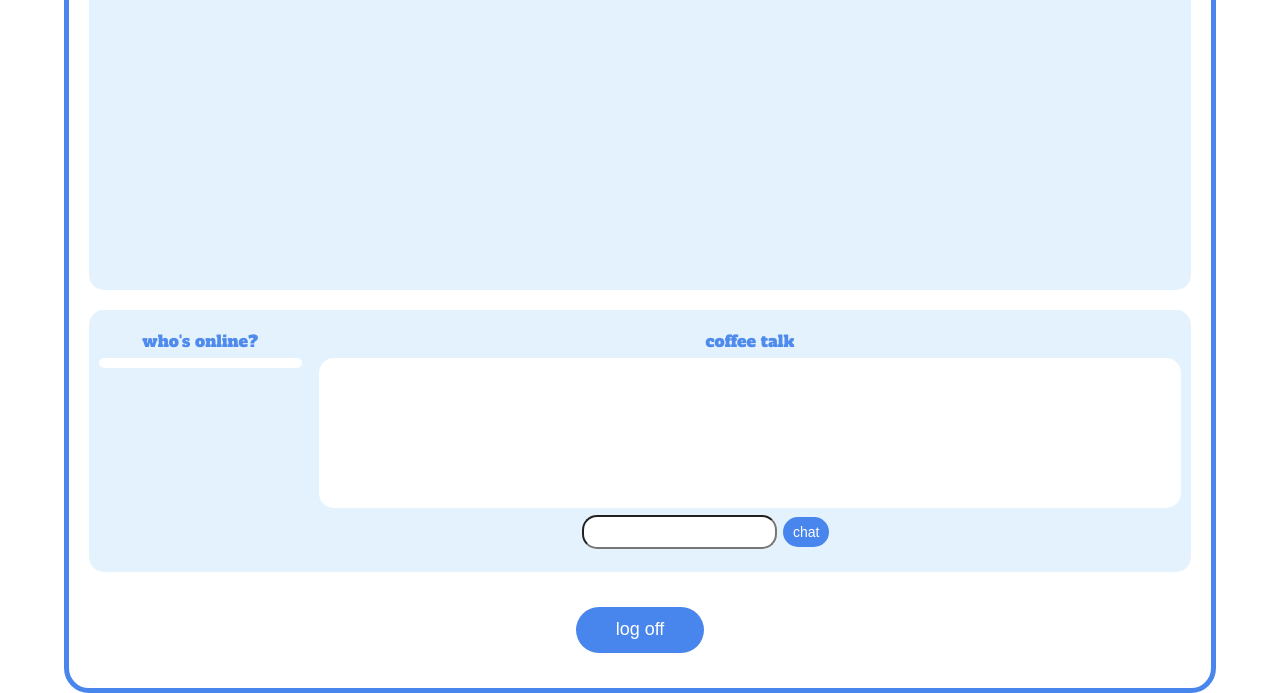
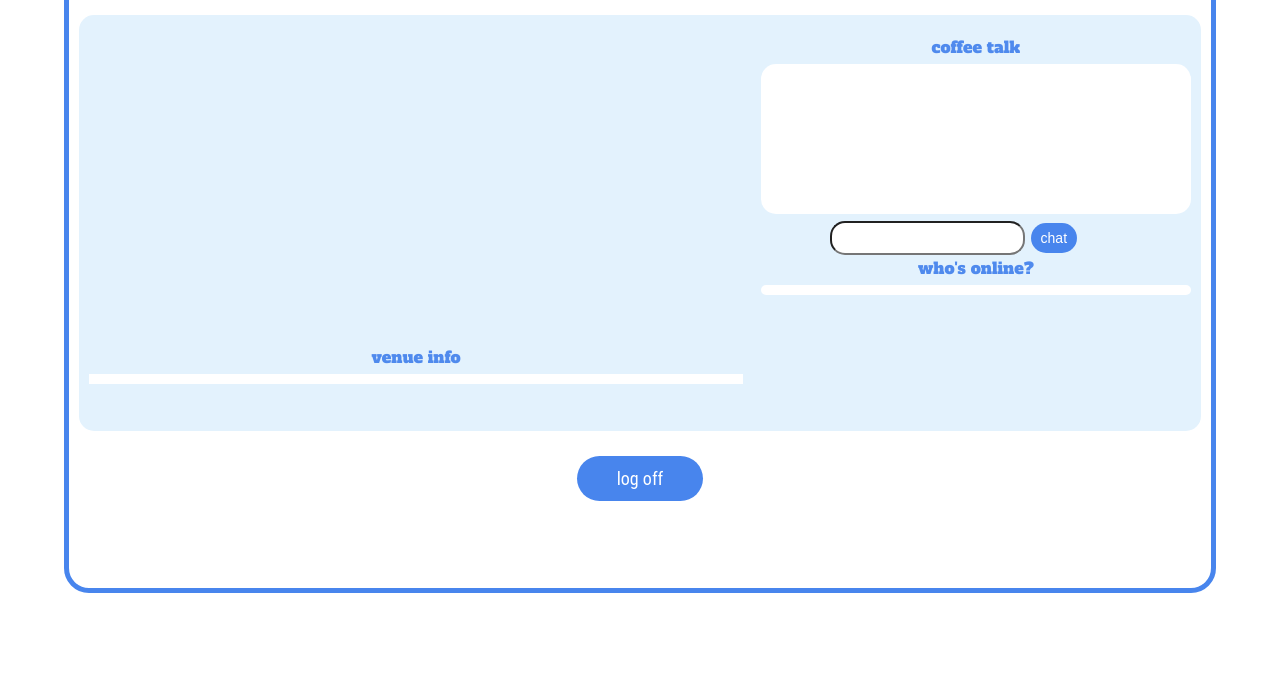
Before and after one commit to scottnyerges/coffee, a website: page public/results.html in a window 1280 px wide. Shown: the part 179-872 px from the top of the page. After the commit the page ends 800 px from the top, so only its background shows below. Drawn offline with nearby package versions, Linux system fonts and the light colour scheme; some packages are replaced by stand-ins of ours; no server answers.

Commit message:
new button style, plus fixed idenx grid

```diff
--- a/public/assets/css/style.css
+++ b/public/assets/css/style.css
@@ -5,13 +5,18 @@
   display: grid;
   margin: auto;
   padding: 10px;
-  margin-top: 10px;
-/*  height: 600px;*/
+/*  margin-top: 10px;*/
+  height: 93%;
   width: 90%;
   border-width: 5px;
   border-style: solid;
   border-color: #4885ed;
   border-radius: 25px;
+  position: absolute;
+  top: 0;
+  bottom: 0;
+  right: 0;
+  left: 0;
 }
 
 /*.column {
@@ -29,7 +34,7 @@
 
 .section {
   clear: both;
-/*  padding: 10px;/**/
+  padding: 10px;/*
   margin: 10px;*/
 /*  border-width: 1px;
   border-style: dashed;
@@ -41,7 +46,7 @@
   padding: 10px;
   border-width: 0.5px;
   border-style: solid;
-  border-color: #e3f2fd;
+  border-color: gray;
   border-radius: 15px;
   margin-bottom: 10px;
 }
@@ -95,7 +100,10 @@
 @media only screen and (max-width: 480px) {
   .col {  margin: 1% 0 1% 0%; }
   .span_1_of_5, .span_2_of_5, .span_3_of_5, .span_4_of_5, .span_5_of_5 { width: 100%; }
+
 }
+
+
 
 
 
@@ -111,8 +119,31 @@
     cursor: pointer;
     border-radius: 25px;
     padding: 10px 40px;
-    font-family: 'Oswald', sans-serif;
+font-family: 'Roboto Condensed', sans-serif;
+    position: relative;
+
+      transition: all 500ms ease;
+
 }
+
+.button:before {
+  content:'';
+  position: absolute;
+  top: 0px;
+  left: 0px;
+  width: 0px;
+  height: 42px;
+  background: rgba(255,255,255,0.3);
+  border-radius: 5px;
+  transition: all 2s ease;
+}
+
+.button:hover:before {
+  width: 100%;
+}
+
+
+
 
 .chatbutton {
   background-color: #4885ed;
@@ -137,7 +168,7 @@ form {
 
 #imgStyle {
   text-align: center;
-  width: 50%;
+  width: 95%;
 }
 
 #imgStyle2 {
@@ -154,7 +185,7 @@ form {
 
 #fontStyle {
   font-family: 'Alfa Slab One', cursive;
-  font-size: 28px;
+  font-size: 40px;
   color: #4885ed;
   opacity: 0.95;
 }
--- a/public/results.html
+++ b/public/results.html
@@ -24,12 +24,7 @@
 
 			<div class="section group" id="sectionStyle2">
 				<div class="col span_3_of_5">
-					<!-- <div class="row"><br> -->
 						<div id="map"></div>
-					<!-- </div> -->
-				</div>
-
-				<div class="col span_2_of_5">
 					<div id="fontStyle3">venue info</div>
 					<div id="reviewsBox"><div id="loc-name"></div>
                         <div id="loc-address"></div>
@@ -37,18 +32,42 @@
                         <div id="loc-open"></div>
                     </div>
 				</div>
+
+				<div class="col span_2_of_5">
+					<div id="fontStyle3">coffee talk</div>
+					<div id="chat">
+						<div id="chat-messages"></div>
+						<div id="chat-bar">
+						<input id="chat-input" />
+						<button class ="chatbutton" id="chat-send">chat</button>
+						</div>
+						<div id="fontStyle3">who's online?</div>
+					<div id="users-online">
+						<!-- THIS SPACE LEFT BLANK -->
+					</div>
+					</div>
+
+					<!-- <div id="fontStyle3">venue info</div>
+					<div id="reviewsBox"><div id="loc-name"></div>
+                        <div id="loc-address"></div>
+                        <div id="loc-rating"></div>
+                        <div id="loc-open"></div>
+                    </div> -->
+
+
+				</div>
 			</div>
 
 
 
 
-<div class="section group" id="sectionStyle2">
-
-				<div class="col span_1_of_5">
+<!-- <div class="section group" id="sectionStyle2">
+ -->
+				<!-- <div class="col span_1_of_5">
 					<div id="fontStyle3">who's online?</div>
-					<div id="users-online">
+					<div id="users-online"> -->
 						<!-- THIS SPACE LEFT BLANK -->
-					</div>
+					<!-- </div>
 				</div>
 
 				<div class="col span_4_of_5">
@@ -60,8 +79,8 @@
 						<button class ="chatbutton" id="chat-send">chat</button>
 						</div>
 					</div>
-				</div>
-</div>
+				</div>	 -->
+<!-- </div> -->
 
 			<div class="section group">
 				<div class="col span_5_of_5">
```
Also changed, not shown: public/index.html (+6 -4 lines).
